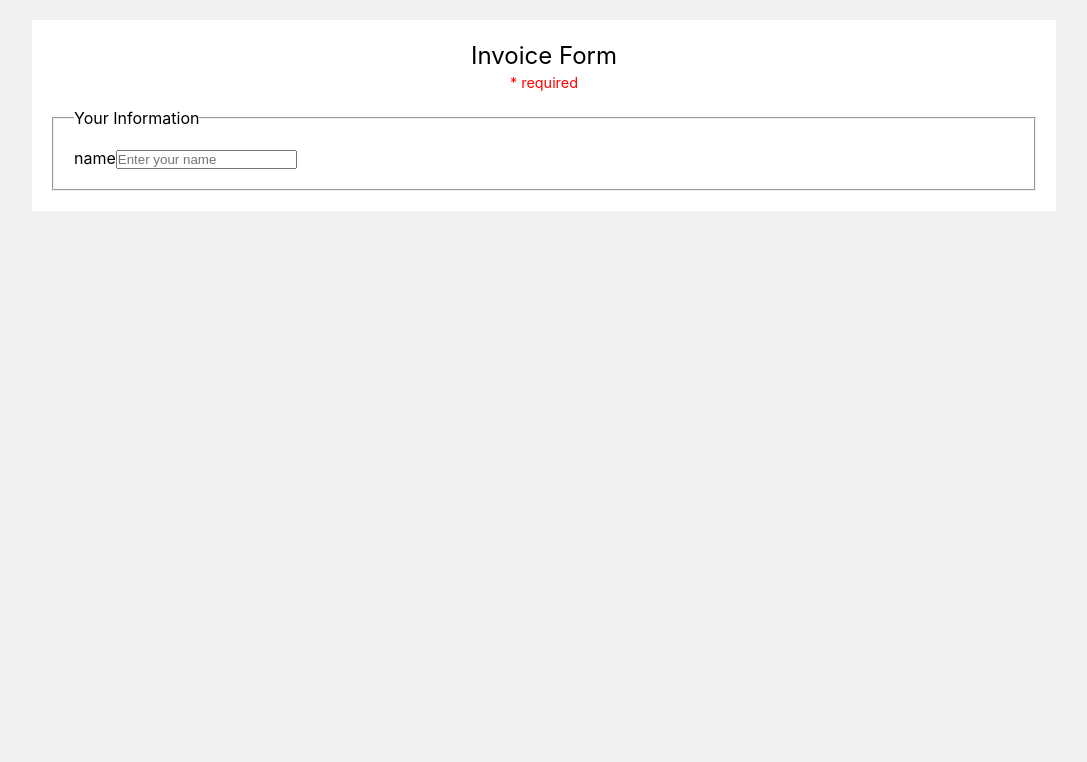
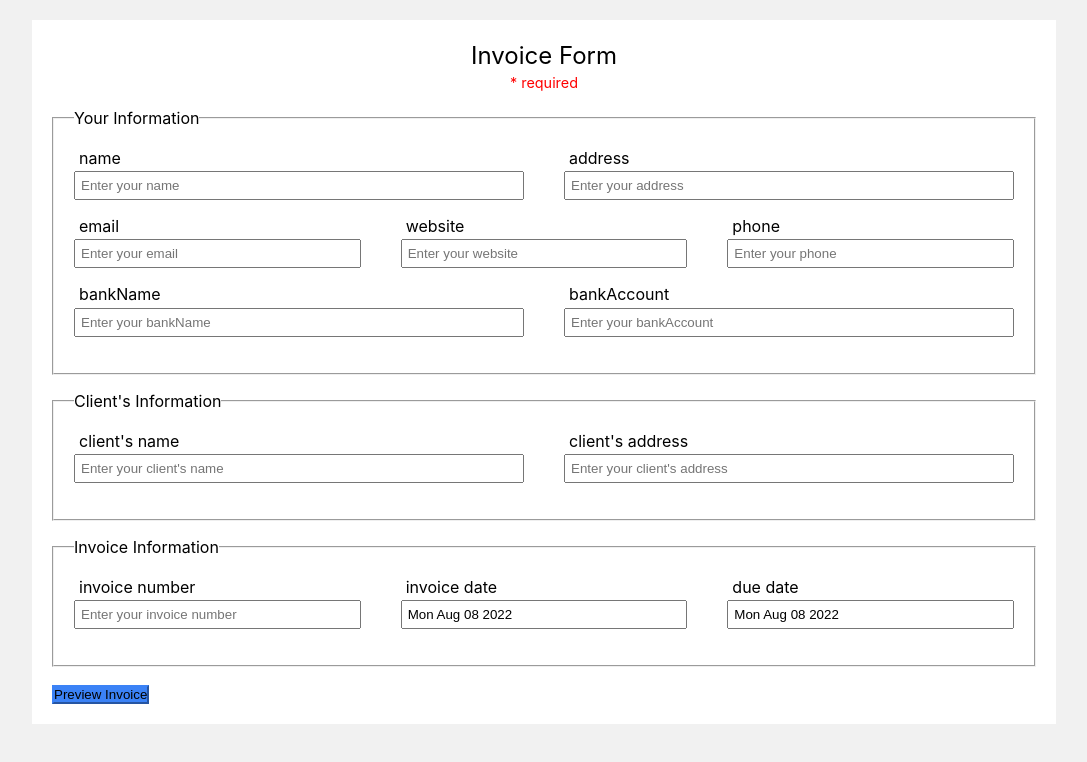
Before and after one commit to stevejo12/Invoicer, a React (Create React App) app: page / in a window 1280 px wide. Shown: the top 762 px of the page, without its empty margins (96-1183 px from the left). Built offline with nearby package versions, Linux system fonts and the light colour scheme.

Commit message:
enh: structure invoice form (need more component)

```diff
--- /dev/null
+++ b/src/components/Input/Input.scss
@@ -0,0 +1,23 @@
+.input__wrapper {
+  display: flex;
+  flex-direction: column;
+
+  .input__label {
+    padding: 0 5px;
+    margin-bottom: 0.2rem;
+  }
+
+  .input__inputField {
+    padding: 5px;
+
+    &.input__fieldMargin {
+      margin-bottom: 1rem;
+    }
+  }
+
+  .input__errorMessage {
+    color: red;
+    font-size: 0.8rem;
+    margin-bottom: 1rem;
+  }
+}
--- a/src/components/Input/Input.tsx
+++ b/src/components/Input/Input.tsx
@@ -1,35 +1,45 @@
 import React from 'react';
+
+import './Input.scss';
 
 interface IProps {
   name: string;
   label?: string;
-  value: string;
+  inputType?: "text" | "number";
+  value: string | number;
   errorMessage: string;
-  onChangeInputValue: (key: string, newValue: string) => void;
+  onChangeInputValue: (key: string, newValue: string, isNumber: boolean) => void;
 }
 
 /*
-  * Input Component
+  * Input Component (for text and number input type only)
   * @params
-  *
+  *   name => similar to invoiceForm key name (for input onChange)
+  *   label => label's name (opt. if not the same as name)
+  *   inputType = ["text", "number"]
+  *   value => value displayed
+  *   errorMessage => message when there is an error with the value
+  *   onChangeInputValue => Function to update the value in input field.
 */
-const Input = ({ name, label, value, errorMessage, onChangeInputValue }: IProps) => {
+const Input = ({ name, label, inputType="text", value, errorMessage, onChangeInputValue }: IProps) => {
   const inputLabel = label || name;
+  const isNumber = inputType === 'number';
 
   return (
-    <div>
+    <div className='input__wrapper'>
       {/* label */}
-      <label>{inputLabel}</label>
+      <label className='input__label'>{inputLabel}</label>
       {/* input field */}
       <input
+        className={`input__inputField ${errorMessage ? '' : 'input__fieldMargin'}`}
         name={name}
-        type="text"
-        value={value}
+        type={inputType}
+        value={value || ''}
         placeholder={`Enter your ${inputLabel}`}
-        onChange={(e) => onChangeInputValue(e.target.name, e.target.value)}
+        onChange={(e) => onChangeInputValue(e.target.name, e.target.value, isNumber)}
       />
       {/* error text */}
-      {errorMessage && <p>{errorMessage}</p>}
+      {errorMessage && <p className='input__errorMessage'>{errorMessage}</p>}
     </div>
   )
 }
--- a/src/routes/Invoice/Invoice.scss
+++ b/src/routes/Invoice/Invoice.scss
@@ -10,7 +10,6 @@
 
   .invoice__titleWrapper {
     text-align: center;
-    margin-bottom: 1rem;
 
     .invoice__title {
       display: block; // make sure the span is display block for margin
@@ -27,6 +26,7 @@
 
   .invoice__fieldset {
     padding: 20px;
+    margin: 1rem 0;
   }
 
   .invoice__article {
--- a/src/routes/Invoice/Invoice.tsx
+++ b/src/routes/Invoice/Invoice.tsx
@@ -1,13 +1,9 @@
 import React, { useState } from 'react'
-import { useNavigate } from 'react-router-dom';
 
-import InputInvoiceTemplate from '../../components/InputInvoiceTemplate/InputInvoiceTemplate';
-import DatepickerInvoiceTemplate from '../../components/DatepickerInvoiceTemplate/DatepickerInvoiceTemplate';
+import { invoiceFormDefaultErrorValues, invoiceFormDefaultValues } from '../../constants/defaultValues';
+import Input from '../../components/Input/Input';
 
 import './Invoice.scss';
-import TableForm from '../../components/TableForm/TableForm';
-import { invoiceFormDefaultErrorValues, invoiceFormDefaultValues } from '../../constants/defaultValues';
-import Input from '../../components/Input/Input';
 
 // make sure the due date is not before the day of invoice date
 
@@ -26,12 +22,14 @@ const Invoice = () => {
   const handlePreviewInvoice = (e: React.FormEvent<HTMLFormElement>) => {
     e.preventDefault();
 
+    console.log('handlepreviewinvoice triggered');
+
     // check all the error
     // if no more error message => redirect
     // else => shake error
   }
 
-  const handleChangeInputValue = (key: string, value: string) => {
+  const handleChangeInputValue = (key: string, value: string, isNumber: boolean) => {
     let errorMessage = 'Please enter your ';
 
     if (!value) {
@@ -48,11 +46,9 @@ const Invoice = () => {
 
     setFormItems({
       ...formItems,
-      [key]: value
+      [key]: isNumber ? parseInt(value, 10) : value
     })
   }
-
-  console.log(formItems);
 
   return (
     <div className="invoice">
@@ -64,119 +60,109 @@ const Invoice = () => {
       <form onSubmit={handlePreviewInvoice}>
         <fieldset className='invoice__fieldset'>
           <legend>Your Information</legend>
+          <article className='invoice__article grid-2'>
             <Input
               name='name'
               value={formItems.name}
               errorMessage={formItemsErrors.name}
-            onChangeInputValue={(key, value) => handleChangeInputValue(key, value)}
+              onChangeInputValue={(key, value, isNumber) => handleChangeInputValue(key, value, isNumber)}
             />
-        </fieldset>
-      </form>
-
-      {/* <article className='invoice__article grid-2'>
-        <InputInvoiceTemplate
-          category="name"
-          value={name}
-          callbackFunction={(e: React.ChangeEvent<HTMLInputElement>) => setName(e.target.value)}
-        />
-        <InputInvoiceTemplate
-          category="address"
-          value={address}
-          callbackFunction={(e: React.ChangeEvent<HTMLInputElement>) => setAddress(e.target.value)}
+            <Input
+              name='address'
+              value={formItems.address}
+              errorMessage={formItemsErrors.address}
+              onChangeInputValue={(key, value, isNumber) => handleChangeInputValue(key, value, isNumber)}
             />
           </article>
-
           <article className='invoice__article grid-3'>
-        <InputInvoiceTemplate
-          category="email"
-          inputType="email"
-          value={email}
-          callbackFunction={(e: React.ChangeEvent<HTMLInputElement>) => setEmail(e.target.value)}
+            <Input
+              name='email'
+              value={formItems.email}
+              errorMessage={formItemsErrors.email}
+              onChangeInputValue={(key, value, isNumber) => handleChangeInputValue(key, value, isNumber)}
             />
-        <InputInvoiceTemplate
-          category="website"
-          inputType="url"
-          isRequired={false}
-          value={website}
-          callbackFunction={(e: React.ChangeEvent<HTMLInputElement>) => setWebsite(e.target.value)}
+            <Input
+              name='website'
+              value={formItems.website}
+              errorMessage={formItemsErrors.website}
+              onChangeInputValue={(key, value, isNumber) => handleChangeInputValue(key, value, isNumber)}
             />
-        <InputInvoiceTemplate
-          category="phone"
-          value={phone}
-          callbackFunction={(e: React.ChangeEvent<HTMLInputElement>) => setPhone(e.target.value)}
+            {/* can be broken down into phone code and number later */}
+            {/* consider being a string (but not really) */}
+            <Input
+              name='phone'
+              inputType='number'
+              value={formItems.phone}
+              errorMessage={formItemsErrors.phone}
+              onChangeInputValue={(key, value, isNumber) => handleChangeInputValue(key, value, isNumber)}
             />
           </article>
-
           <article className='invoice__article grid-2'>
-        <InputInvoiceTemplate
-          placeholderText='bank name'
-          category="bankName"
-          value={bankName}
-          callbackFunction={(e: React.ChangeEvent<HTMLInputElement>) => setBankName(e.target.value)}
+            <Input
+              name='bankName'
+              value={formItems.bankName}
+              errorMessage={formItemsErrors.bankName}
+              onChangeInputValue={(key, value, isNumber) => handleChangeInputValue(key, value, isNumber)}
             />
-        <InputInvoiceTemplate
-          placeholderText='bank account'
-          category="bankAccount"
-          value={bankAccount}
-          callbackFunction={(e: React.ChangeEvent<HTMLInputElement>) => setBankAccount(e.target.value)}
+            {/* considering to become string instead number */}
+            {/* to allow zero in front of the number like (0001) */}
+            <Input
+              name='bankAccount'
+              value={formItems.bankAccount}
+              errorMessage={formItemsErrors.bankAccount}
+              onChangeInputValue={(key, value, isNumber) => handleChangeInputValue(key, value, isNumber)}
             />
           </article>
-
+        </fieldset>
+        <fieldset className='invoice__fieldset'>
+          <legend>Client's Information</legend>
           <article className='invoice__article grid-2'>
-        <InputInvoiceTemplate
-          placeholderText="client's name"
-          category="clientName"
-          value={clientName}
-          callbackFunction={(e: React.ChangeEvent<HTMLInputElement>) => setClientName(e.target.value)}
+            <Input
+              name='clientName'
+              label={`client's name`}
+              value={formItems.clientName}
+              errorMessage={formItemsErrors.clientName}
+              onChangeInputValue={(key, value, isNumber) => handleChangeInputValue(key, value, isNumber)}
             />
-        <InputInvoiceTemplate
-          placeholderText="client's address"
-          category="clientAddress"
-          value={clientAddress}
-          callbackFunction={(e: React.ChangeEvent<HTMLInputElement>) => setClientAddress(e.target.value)}
+            <Input
+              name='address'
+              label={`client's address`}
+              value={formItems.address}
+              errorMessage={formItemsErrors.address}
+              onChangeInputValue={(key, value, isNumber) => handleChangeInputValue(key, value, isNumber)}
             />
           </article>
-
+        </fieldset>
+        <fieldset className='invoice__fieldset'>
+          <legend>Invoice Information</legend>
           <article className='invoice__article grid-3'>
-        <InputInvoiceTemplate
-          placeholderText="Invoice Number"
-          category="invoiceNumber"
-          value={invoiceNumber}
-          callbackFunction={(e: React.ChangeEvent<HTMLInputElement>) => setInvoiceNumber(e.target.value)}
+            <Input
+              name='invoiceNumber'
+              label={`invoice number`}
+              inputType="number"
+              value={formItems.invoiceNumber}
+              errorMessage={formItemsErrors.invoiceNumber}
+              onChangeInputValue={(key, value, isNumber) => handleChangeInputValue(key, value, isNumber)}
             />
-        <DatepickerInvoiceTemplate
-          placeholderText='invoice date'
-          category="invoiceDate"
-          selected={invoiceDate}
-          minDate={new Date()}
-          onChange={(date: Date) => handleChangeDate(date)}
+            {/* need to change to seperate datepicker component */}
+            <Input
+              name='invoiceDate'
+              label={`invoice date`}
+              value={formItems.invoiceDate.toDateString()}
+              errorMessage={formItemsErrors.invoiceDate}
+              onChangeInputValue={(key, value, isNumber) => handleChangeInputValue(key, value, isNumber)}
             />
-        <DatepickerInvoiceTemplate
-          placeholderText="due date"
-          category="dueDate"
-          selected={dueDate}
-          onChange={(date: Date) => setDueDate(date)}
-          minDate={invoiceDate}
+            <Input
+              name='dueDate'
+              label={`due date`}
+              value={formItems.dueDate.toDateString()}
+              errorMessage={formItemsErrors.dueDate}
+              onChangeInputValue={(key, value, isNumber) => handleChangeInputValue(key, value, isNumber)}
             />
           </article>
-
-
-      <TableForm
-        data={allItem}
-        callbackNumberFunction={(index: number, e: React.ChangeEvent<HTMLInputElement>) => handleNumbersChange(index)(e)}
-        callbackDescriptionFunction={(index: number, e: React.FormEvent<HTMLSpanElement>) => handleItemChange(index)(e)}
-        handleAddItem={handleAddItem}
-      />
-
-      <InputInvoiceTemplate
-        placeholderText='additional notes'
-        category="additionalNotes"
-        inputTypeElementTag='textarea'
-        value={notes}
-        callbackFunction={(e: React.ChangeEvent<HTMLInputElement>) => setNotes(e.target.value)}
-      />
-
-      <button onClick={handlePreviewInvoice} className='invoice__button button--blue'>Preview Invoice</button> */}
+        </fieldset>
+        <input type="submit" className='invoice__button button--blue' value="Preview Invoice" />
+      </form>
     </div>
   )
 }
```
Lines whose indentation alone changed are shown as unchanged.
